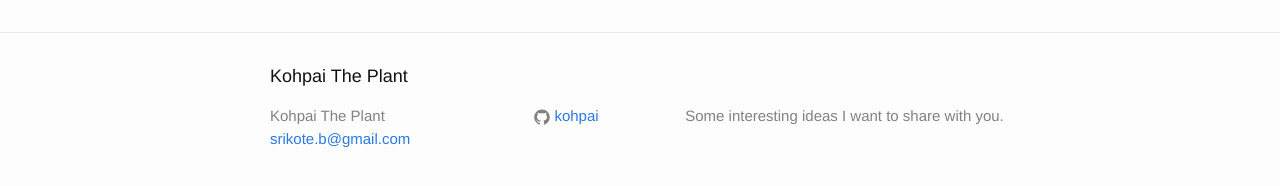
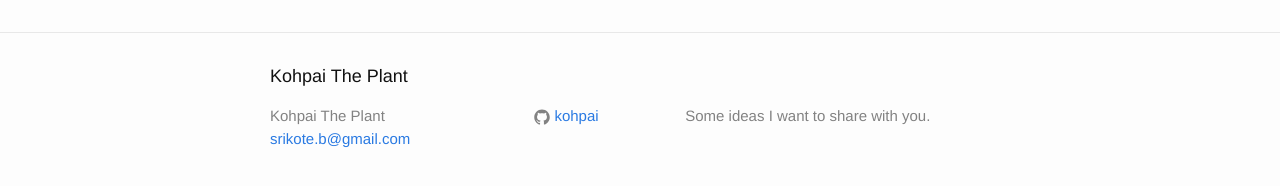
Before and after one commit to kohpai/kohpai.github.io, a Jekyll site: the page built from index.md, in a window 1280 px wide. Shown: the part 405-591 px from the top of the page. Built offline with Jekyll 4.4.1, drawn with Linux system fonts in a browser that asks for light colours; comment, search, counter and statistics services are not loaded.

Commit message:
:speech_balloon: update site description

```diff
--- a/_config.yml
+++ b/_config.yml
@@ -16,7 +16,7 @@
 title: Kohpai The Plant
 email: srikote.b@gmail.com
 description: > # this means to ignore newlines until "baseurl:"
-  Some interesting ideas I want to share with you.
+  Some ideas I want to share with you.
 baseurl: "" # the subpath of your site, e.g. /blog
 url: "https://kohpai.github.io" # the base hostname & protocol for your site, e.g. http://example.com
 github_username: kohpai
```
